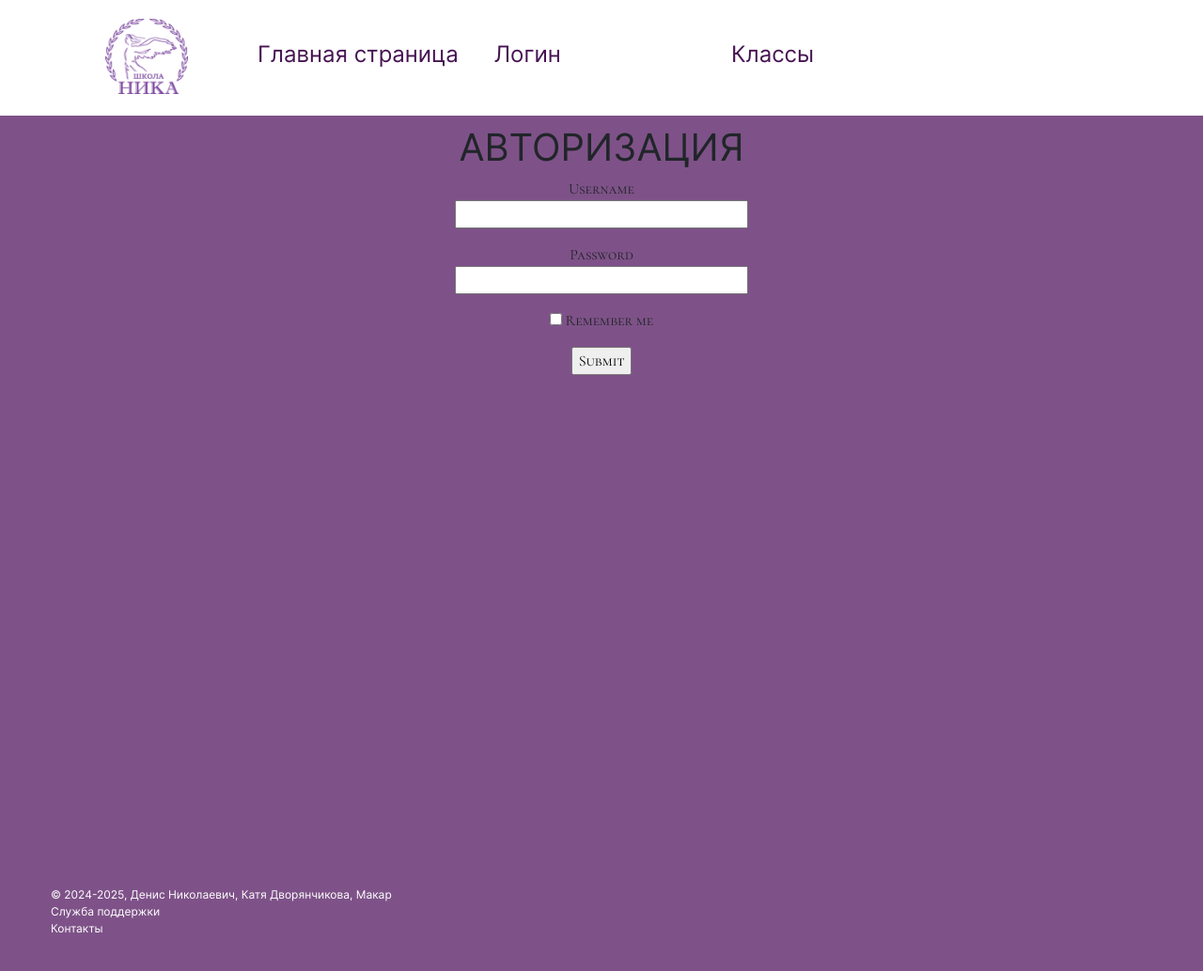
After one commit to maknikstar/flask, a Flask app: template app/templates/creator.html in a window 1280 px wide. The commit adds this page. Shown: the whole page at 94% size. Run offline with Flask 3, Linux system fonts and the light colour scheme; the template is opened without the code that fills it, so the values that code supplies are empty, except form fields; tables that the repository leaves empty hold one stand-in row (values such as "Sample post"); form fields are guessed from the names that the template uses.

Commit message:
FIX + start Creator

```diff
--- a/app/models.py
+++ b/app/models.py
@@ -17,12 +17,13 @@ class User(UserMixin, db.Model):
         admin = 1
         tutor = 2
         teacher = 3
+        user = 4
 
     id: so.Mapped[int] = so.mapped_column(primary_key=True)
     username: so.Mapped[str] = so.mapped_column(sa.String(64), index=True, unique=True)
     email: so.Mapped[str] = so.mapped_column(sa.String(120), index=True, unique=True)
     password_hash: so.Mapped[Optional[str]] = so.mapped_column(sa.String(256))
-    status: so.Mapped[Status]
+    status: so.Mapped[Status] = so.mapped_column(sa.INTEGER)
 
     def set_password(self, password):
         self.password_hash = generate_password_hash(password)
--- a/app/routes.py
+++ b/app/routes.py
@@ -12,7 +12,8 @@ from app.forms import RegistrationForm, LoginForm
 @app.route('/')
 @app.route('/index')
 def index():
-    return render_template('index.html', title='Home')
+    user = db.first_or_404(sa.select(User).where(User.id == current_user.id))
+    return render_template('index.html', title='Home', user=user)
 
 @app.route('/login', methods=['GET', 'POST'])
 def login():
@@ -35,7 +36,7 @@ def register():
         return redirect(url_for('index'))
     form = RegistrationForm()
     if form.validate_on_submit():
-        user = User(username=form.username.data, email=form.email.data)
+        user = User(username=form.username.data, email=form.email.data, status=4)
         user.set_password(form.password.data)
         db.session.add(user)
         db.session.commit()
@@ -48,6 +49,7 @@ def logout():
     logout_user()
     return redirect(url_for('index'))
 
-@app.route('/second')
-def second_page():
-    return render_template('second.html', title='Home')
+@app.route('/user/<username>')
+def user(username):
+    user = db.first_or_404(sa.select(User).where(User.username == username))
+    return render_template('second.html', title='Home', user=user)
--- a/app/templates/base.html
+++ b/app/templates/base.html
@@ -18,7 +18,7 @@
             <div class="col"><img src="{{ url_for('static', filename='logo.png')}}" class="img"></div>
             <div class="col"><a href="{{ url_for('index') }}" class="nav">Главная страница</a></div>
             {% if current_user.is_authenticated %}
-            <div class="col"><a href="{{ url_for('second')}}" class="nav">Личный кабинет</a></div>
+            <div class="col"><a href="{{ url_for('user', username=user.username)}}" class="nav">Личный кабинет</a></div>
 
             <div class="col"><a href="{{ url_for('logout')}}" class="nav">Выйти из аккаунта</a></div>
             {% else %}
--- /dev/null
+++ b/app/templates/creator.html
@@ -0,0 +1,19 @@
+{% extends "base.html" %}
+
+{% block content %}
+  <h1>АВТОРИЗАЦИЯ</h1>
+  <form action="" method="post" novalidate class="authform" >
+    {{ form.hidden_tag() }}
+    <p>
+      {{ form.username.label }}<br>
+      {{ form.username(size=32) }}
+    </p>
+    <p>
+      {{ form.password.label }}<br>
+      {{ form.password(size=32) }}
+    </p>
+    <p>{{ form.remember_me() }} {{ form.remember_me.label }}</p>
+    <p>{{ form.submit() }}</p>
+  </form>
+
+{% endblock %}
--- a/app/templates/index.html
+++ b/app/templates/index.html
@@ -19,7 +19,7 @@
             <div class="col"><img src="{{ url_for('static', filename='logo.png')}}" class="img"></div>
             <div class="col"><a href="{{ url_for('index') }}" class="nav">Главная страница</a></div>
             {% if current_user.is_authenticated %}
-            <div class="col"><a href="{{ url_for('second')}}" class="nav">Личный кабинет</a></div>
+            <div class="col"><a href="{{ url_for('user', username=user.username)}}" class="nav">Личный кабинет</a></div>
 
             <div class="col"><a href="{{ url_for('logout')}}" class="nav">Выйти из аккаунта</a></div>
             {% else %}
@@ -50,7 +50,7 @@
   <div class="row">
     <div class="col-6">
       <ul>
-        <li>© 2024-2025, Катя Дворянчикова, Денис Николаевич, может быть, еще Макар</li>
+        <li>© 2024-2025, Катя Дворянчикова, Денис Николаевич, Макар</li>
         <li><a href="" class="ftr">Служба поддержки</a></li>
         <li><a href="" class="ftr">Контакты</a></li>
       </ul>
--- a/app/templates/register.html
+++ b/app/templates/register.html
@@ -6,14 +6,14 @@
         {{ form.hidden_tag() }}
         <p>
             {{ form.username.label }}<br>
-            {{ form.username(size=32) }}<br>
+            {{ form.username(size=35) }}<br>
             {% for error in form.username.errors %}
             <span style="color: red;">[{{ error }}]</span>
             {% endfor %}
         </p>
         <p>
             {{ form.email.label }}<br>
-            {{ form.email(size=64) }}<br>
+            {{ form.email(size=35) }}<br>
             {% for error in form.email.errors %}
             <span style="color: red;">[{{ error }}]</span>
             {% endfor %}
--- a/app/templates/second.html
+++ b/app/templates/second.html
@@ -5,7 +5,7 @@
     <div class="col-4 inner_box">
         <img src="{{ url_for('static', filename='user.png')}}" height="50%">
         <div>
-          <span class="namebox"><h3>Дворянчикова Екатерина</h3></span>
+          <span class="namebox"><h3>{{ user.username }}</h3></span>
           <span class="namebox"><img src="{{ url_for('static', filename='edit_btn.png')}}" height="30"></span>
         </div>
 
@@ -31,7 +31,7 @@
         <h3>Контактные данные</h3>
         <ul class="classes_list">
           <li><h4>Почта</h4></li>
-          <li>katya_dvoryanchikova@nika-school.ru <img src="{{ url_for('static', filename='edit_btn.png')}}" height="20"></li>
+          <li> {{ user.email }}<img src="{{ url_for('static', filename='edit_btn.png')}}" height="20"></li>
           <li><h4>Номер телефона</h4></li>
           <li>+7 (987) 123-45-67 <img src="{{ url_for('static', filename='edit_btn.png')}}" height="20"></li>
         </ul>
```
